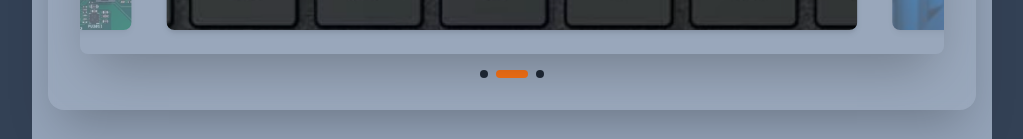
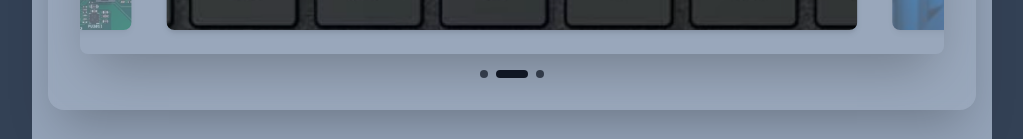
Before and after one commit to epx-edta/showcase-react-004, a React (Vite) app: page /image-viewer2 in a window 1280 px wide. Shown: the part 672-811 px from the top of the page, without its empty margins (128-1151 px from the left). Built offline with nearby package versions, Linux system fonts and the light colour scheme.

Commit message:
dots dark

```diff
--- a/src/components/ImageViewer2.tsx
+++ b/src/components/ImageViewer2.tsx
@@ -142,8 +142,8 @@ export const ImageViewer2 = ({ pathAndFileNames }: ImageViewer2Props) => {
                         key={index}
                         onClick={() => handleDotClick(index)}
                         className={`h-2 rounded-full transition-all duration-300 ${getModIndex(currentIndex) === index
-                            ? 'bg-orange-500 w-8'
-                            : 'bg-gray-800 w-2 hover:bg-gray-300'
+                            ? 'bg-gray-900 w-8'
+                            : 'bg-gray-700 w-2 hover:bg-gray-300'
                             }`}
                         aria-label={`Go to image ${index + 1}`}
                     />
```
